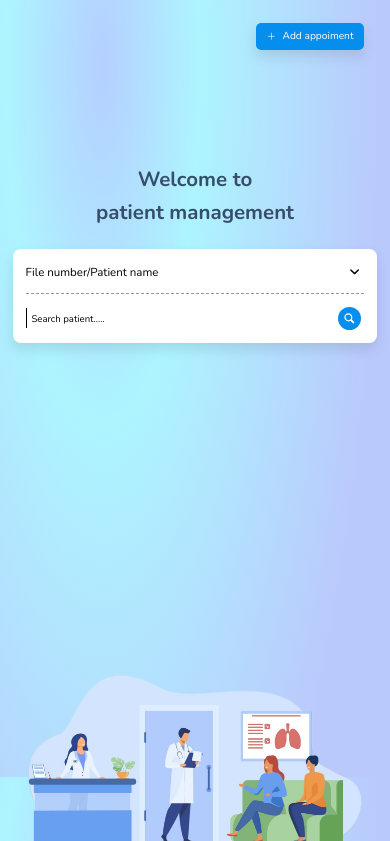
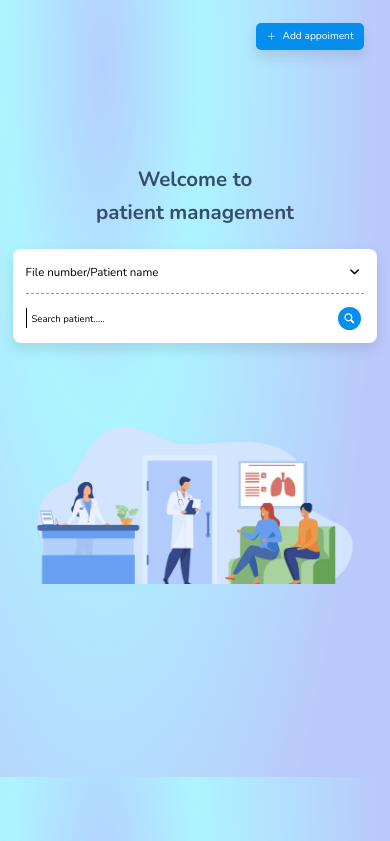
Before and after one commit to SuhailMicrocare/Patient_ManagementModule, a website: page Index.html in a window 390 px wide. Shown: the part 67-908 px from the top of the page. Drawn offline with nearby package versions, Linux system fonts and the light colour scheme.

Commit message:
added some media queries in the dashboard page

```diff
--- a/sass/components/homepage/_search.scss
+++ b/sass/components/homepage/_search.scss
@@ -149,7 +149,7 @@
       box-shadow: 0 4px 6px rgba($color-black, 0.1); // Optional: add shadow for better separation
 
       &:before {
-        content: "";
+        content: '';
         position: absolute;
         top: 0;
         left: 0;
@@ -209,13 +209,71 @@
   justify-content: center;
   align-items: flex-end;
   margin-top: auto;
+
+  @media (max-width: 1024px) {
+    display: block; // Switch to block display for centering
+    margin-top: 0; // Reset margin on smaller screens
+    text-align: center; // Center-align the content
+  }
+  @media (max-width: 820px) {
+    display: block; // Switch to block display for centering
+    margin-top: 0; // Reset margin on smaller screens
+    text-align: center; // Center-align the content
+  }
+  @media (max-width: 768px) {
+    display: block; // Switch to block display for centering
+    margin-top: 0; // Reset margin on smaller screens
+    text-align: center; // Center-align the content
+  }
+  @media (max-width: 430px) {
+    display: block; // Switch to block display for centering
+    margin-top: 0; // Reset margin on smaller screens
+    text-align: center; // Center-align the content
+  }
+
   img {
     object-fit: contain;
     max-width: 100%; // Ensures the image scales with its container width
     height: auto; // Maintains the aspect ratio of the image
 
+    @media (max-width: 1280px) and (max-height: 800px) {
+      max-height: 50vh;
+    }
+
+    @media (max-width: 1024px) {
+      max-height: 23.4vh;
+    }
+    @media (max-width: 1024px) and (max-height: 600px) {
+      max-height: 53vh;
+    }
+    @media (max-width: 820px) {
+      max-height: 28.7vh;
+    }
+    @media (max-width: 768px) {
+      max-height: 38vh;
+    }
+    @media (max-width: 540px) {
+      max-height: 100vh;
+    }
+
     @include respond(phone) {
       max-height: 40vh; // Smaller height for mobile devices
     }
+    @media (max-width: 430px) {
+      max-height: 22vh;
+      width: auto; // Ensure width is auto to maintain aspect ratio
+      display: block; // Ensure image is a block element for centering
+      margin: 0 auto; // Center the image horizontally
+    }
+    @media (max-width: 414px) {
+      margin-bottom: 300px;
+      align-self: end;
+    }
+    @media (max-width: 390px) {
+      max-height: 24vh;
+    }
+    @media (max-width: 375px) {
+      max-height: 30vh;
+    }
   }
 }
--- a/sass/layout/_maincontainer.scss
+++ b/sass/layout/_maincontainer.scss
@@ -4,6 +4,16 @@
   min-height: 100dvh;
   grid-template-rows: auto auto 1fr;
   overflow-y: auto;
+
+  @media (max-width: 375px) {
+    overflow-y: hidden;
+  }
+  @media (max-width: 390px) {
+    overflow-y: hidden;
+  }
+  @media (max-width: 430px) {
+    overflow-y: hidden;
+  }
 
   // Basic iOS support
   @supports (-webkit-touch-callout: none) {
```
Also changed, not shown: css/style.css.
